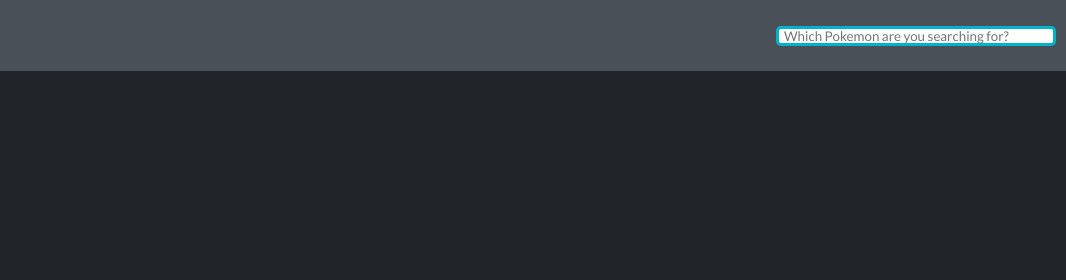
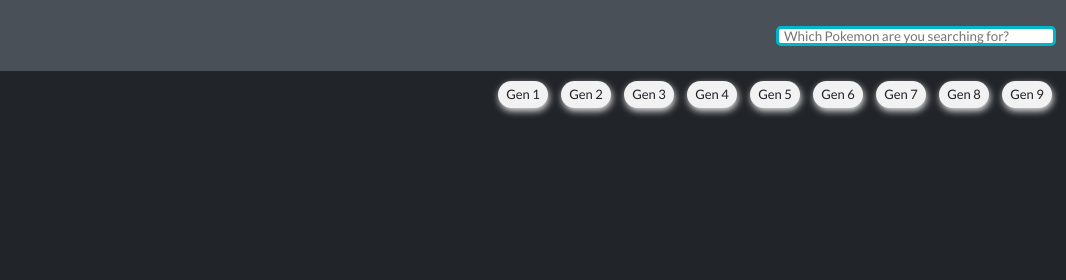
Before and after one commit to Valknut-Warrior/pokedex, a website built with Vite: page index.html in a window 1280 px wide. Shown: the top 280 px of the page, 214-1280 px from the left. Built offline with nearby package versions, Linux system fonts and the light colour scheme; no server answers.

Commit message:
Update And Add Generation

```diff
--- a/css/style.scss
+++ b/css/style.scss
@@ -1,8 +1,17 @@
 @import url('fonts.css');
 @import url('types.css');
 
+:root {
+  --color-smoke: #e4e4e4;
+
+  --font-face: Lato, "Roboto Thin", sans-serif;
+
+  --borderRadius: 36px;
+}
+
+
 * {
-  font-family: Lato, "Roboto Thin", sans-serif;
+  font-family: var(--font-face);
   box-sizing: border-box;
   margin: 0;
   padding: 0;
@@ -103,8 +112,9 @@ body {
   .main {
     flex: 1;
     display: flex;
-    flex-direction: row;
     justify-content: center;
+    flex-direction: column;
+    gap: 20px;
   }
 
 
@@ -217,8 +227,91 @@ body {
     flex-direction: column;
   }
 
+  .gen-content {
+    display: flex;
+    align-self: end;
+    width: 600px;
+  }
+
+  /* Button Style */
+
+  .button {
+    display: flex;
+    overflow: hidden;
+
+    margin: 4px;
+    padding: 5px 5px;
+
+    cursor: pointer;
+    user-select: none;
+    transition: all 150ms linear;
+    text-align: center;
+    white-space: nowrap;
+    text-decoration: none !important;
+    text-transform: none;
+    text-transform: capitalize;
+
+    color: #fff;
+    border: 0 none;
+    border-radius: var(--borderRadius);
+
+    font-size: 13px;
+    font-weight: 500;
+    line-height: 1.3;
+
+    -webkit-appearance: none;
+    -moz-appearance: none;
+    appearance: none;
+
+    justify-content: center;
+    align-items: center;
+    flex: 0 0 50px;
+
+    box-shadow: 1px 3px 7px var(--color-smoke);
+
+    &:hover {
+      transition: all 150ms linear;
+
+      opacity: .85;
+    }
+
+    &:active {
+      transition: all 150ms linear;
+      opacity: .75;
+    }
+
+    &:focus {
+      outline: 1px dotted #959595;
+      outline-offset: -4px;
+    }
+  }
+
+  .button.-regular {
+    color: #202129;
+    background-color: #f2f2f2;
+    border-radius: 36px;
+
+    &:hover {
+      color: #202129;
+      background-color: #e1e2e2;
+      opacity: 1;
+    }
+
+    &:active {
+      background-color: #d5d6d6;
+      opacity: 1;
+    }
+  }
+
   .has-text-centered {
     text-align: center !important;
+  }
+
+  .generation-button {
+    display: flex;
+    justify-content: flex-end;
+    gap: 5px;
+    margin: 6px 10px 0 0;
   }
 
 
--- a/index.html
+++ b/index.html
@@ -31,6 +31,24 @@
 
   </div>
   <div class="main">
+    <div class="gen-content">
+
+      <div class="space"></div>
+
+      <div class="generation-button">
+        <div onclick="loadAnotherGeneration(151 ,0)" class='button -regular center'>Gen 1</div>
+        <div onclick="loadAnotherGeneration(152, 251)" class='button -regular center'>Gen 2</div>
+        <div onclick="loadAnotherGeneration(251, 386)" class='button -regular center'>Gen 3</div>
+        <div onclick="loadAnotherGeneration(387, 493)" class='button -regular center'>Gen 4</div>
+        <div onclick="loadAnotherGeneration(494, 649)" class='button -regular center'>Gen 5</div>
+        <div onclick="loadAnotherGeneration(650, 721)" class='button -regular center'>Gen 6</div>
+        <div onclick="loadAnotherGeneration(722, 809)" class='button -regular center'>Gen 7</div>
+        <div onclick="loadAnotherGeneration(810, 905)" class='button -regular center'>Gen 8</div>
+        <div onclick="loadAnotherGeneration(906, 1008)" class='button -regular center'>Gen 9</div>
+      </div>
+
+    </div>
+
 
     <div class="spinner-content" id="loading">
       <div class="loader"></div>
--- a/main.js
+++ b/main.js
@@ -4,6 +4,7 @@ const loadingIndicator = document.getElementById("loading");
 const pokemonContainer = document.getElementById("pokemon-container");
 const pokeSearchInput = document.getElementById("poke-search-input");
 let currentOffset = 0; // Startwert für Offset
+let currentLimit = 0; // Startwert für Limit
 let allPokemonData = []; // Array, um alle geladenen Pokemon-Daten zu speichern
 
 document.addEventListener("DOMContentLoaded", function () {
@@ -152,8 +153,12 @@ async function loadMorePokemons() {
   await PokemonsAll(16, currentOffset); // Lade weitere Pokémon
 }
 
+// Lade eine andere generation
+async function loadAnotherGeneration(limit = 0, offset = 0) {
+  await PokemonsAll(limit, offset); // Lade weitere Pokémon
+}
+
 // Suchfunktion
-
 function filterAndShowPokemons(filterName) {
   const filteredPokemon = allPokemonData.filter((pokemon) => pokemon.name.toLowerCase().includes(filterName));
   renderPokemonCards(filteredPokemon);
@@ -168,9 +173,15 @@ pokeSearchInput.addEventListener("input", (event) => {
   if (filterName.length >= 3) {
     // Filtere und zeige die Pokémon nur, wenn der Suchbegriff mindestens 3 Zeichen lang ist
     filterAndShowPokemons(filterName);
+    DeleteLoadMoreButton();
   } else {
     // Zeige alle Pokémon, wenn weniger als 3 Zeichen im Suchfeld sind
     pokemonContainer.innerHTML = ""; // Leere den Container
     renderPokemonCards(allPokemonData); // Zeige alle Pokémon
   }
 });
+
+// Lösche den LoadMoeButton
+function DeleteLoadMoreButton() {
+  document.getElementById("more-button").style = "display:none";
+}
--- a/package.json
+++ b/package.json
@@ -1,7 +1,7 @@
 {
   "name": "pokedex-vite-js",
   "private": true,
-  "version": "0.0.6",
+  "version": "0.0.7",
   "type": "module",
   "scripts": {
     "dev": "vite",
```
Also changed, not shown: css/style.css, 1 other file.
